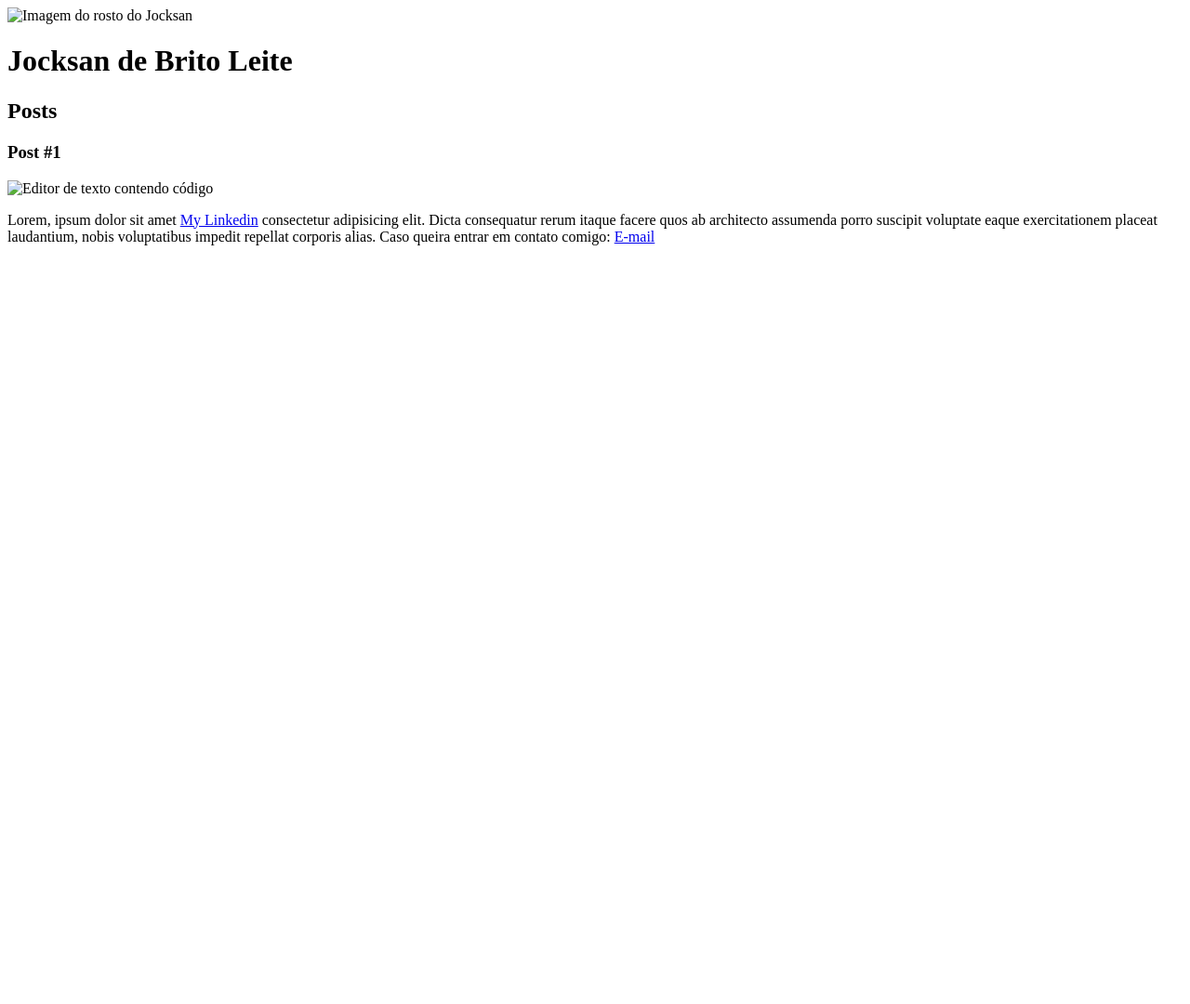
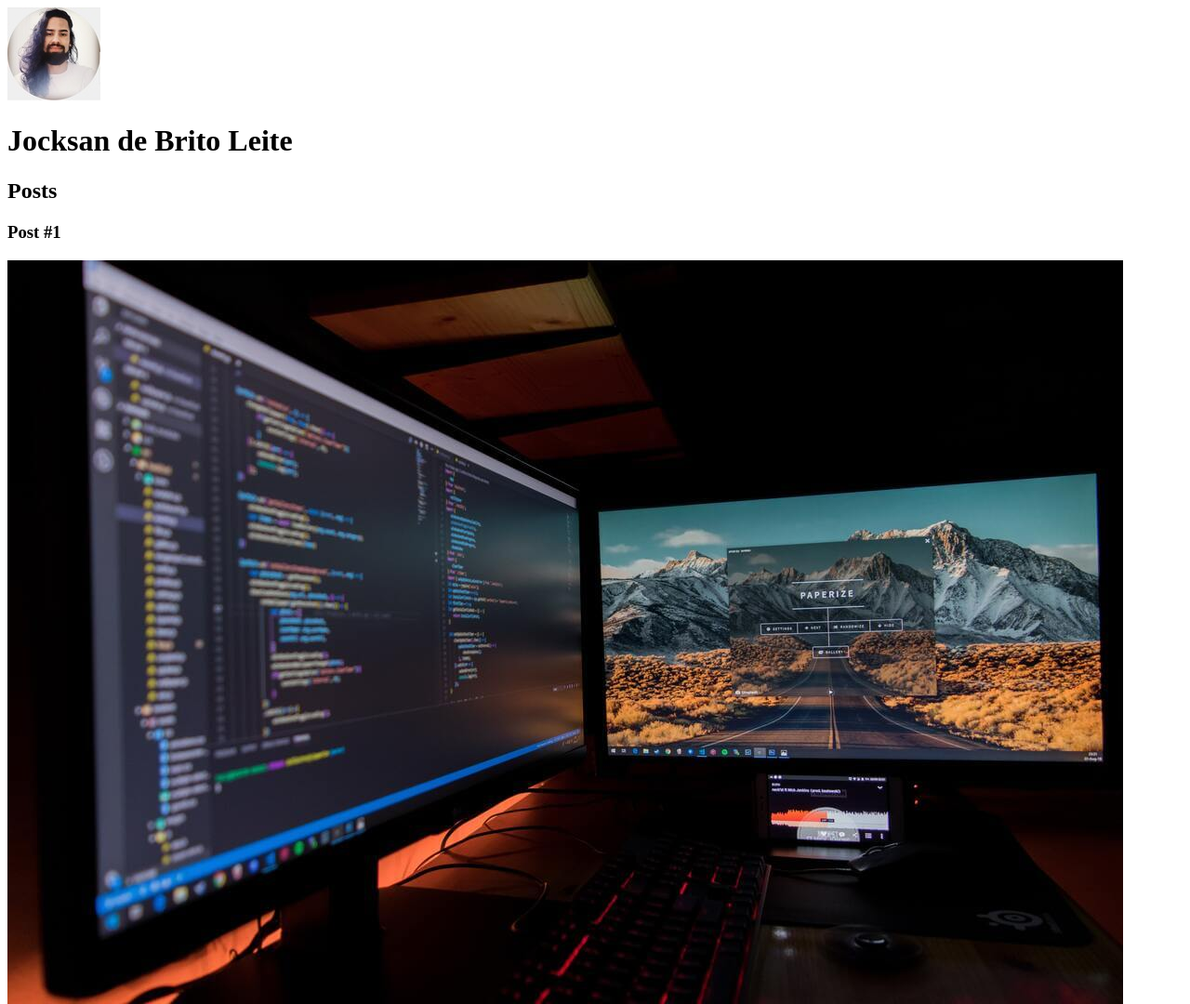
Before and after one commit to JocksanBrito/Spread_Bootcamp_Dio, a plain HTML site: page html-5-css3/index.html in a window 1280 px wide. Shown: the top 1080 px of the page at 93% size. Before the commit the page ends 800 px from the top, so only its background shows below. Drawn offline with Linux system fonts and the light colour scheme; the site is published under a folder, as on GitHub Pages, so addresses that start at the root find nothing.

Commit message:
Create folder assets and img

```diff
--- a/html-5-css3/index.html
+++ b/html-5-css3/index.html
@@ -10,7 +10,7 @@
 
 <body>
   <header>
-    <img src="/html-5-css3/jocksan.jpeg" alt="Imagem do rosto do Jocksan">
+    <img src="./assets/img/jocksan.jpeg" alt="Imagem do rosto do Jocksan">
     <h1>Jocksan de Brito Leite</h1>
   </header>
   <section>
@@ -21,7 +21,7 @@
       <header>
       </header>
       <h3>Post #1</h3>
-      <img src="/html-5-css3/postagem-1.jpeg" alt="Editor de texto contendo código">
+      <img src="./assets/img/postagem-1.jpeg" alt="Editor de texto contendo código">
       <p>Lorem, ipsum dolor sit amet <a width="500px" href="https://www.linkedin.com/in/jocksan-brito/"
           target="_blank">My
           Linkedin</a> consectetur
```
Also changed, not shown: html-5-css3/assets/img/jocksan.jpeg (renamed from html-5-css3/jocksan.jpeg), html-5-css3/assets/img/postagem-1.jpeg (renamed from html-5-css3/postagem-1.jpeg).
